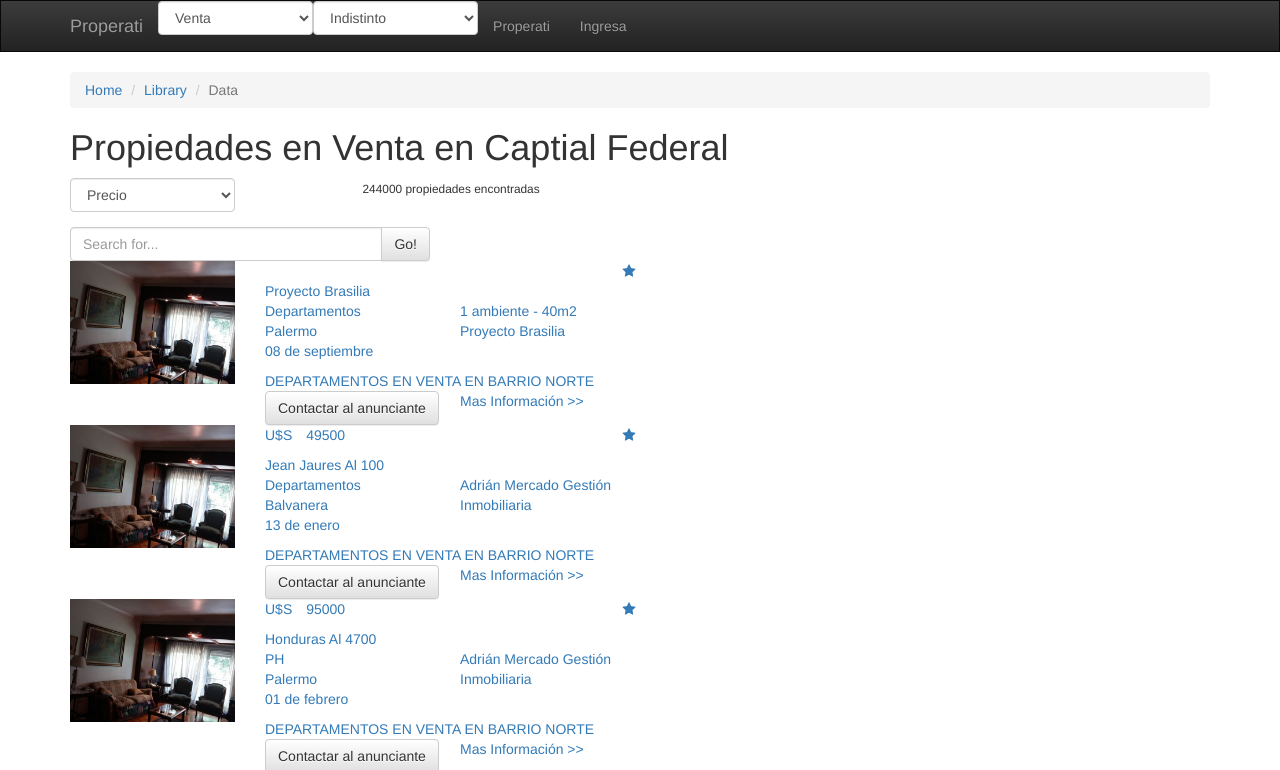
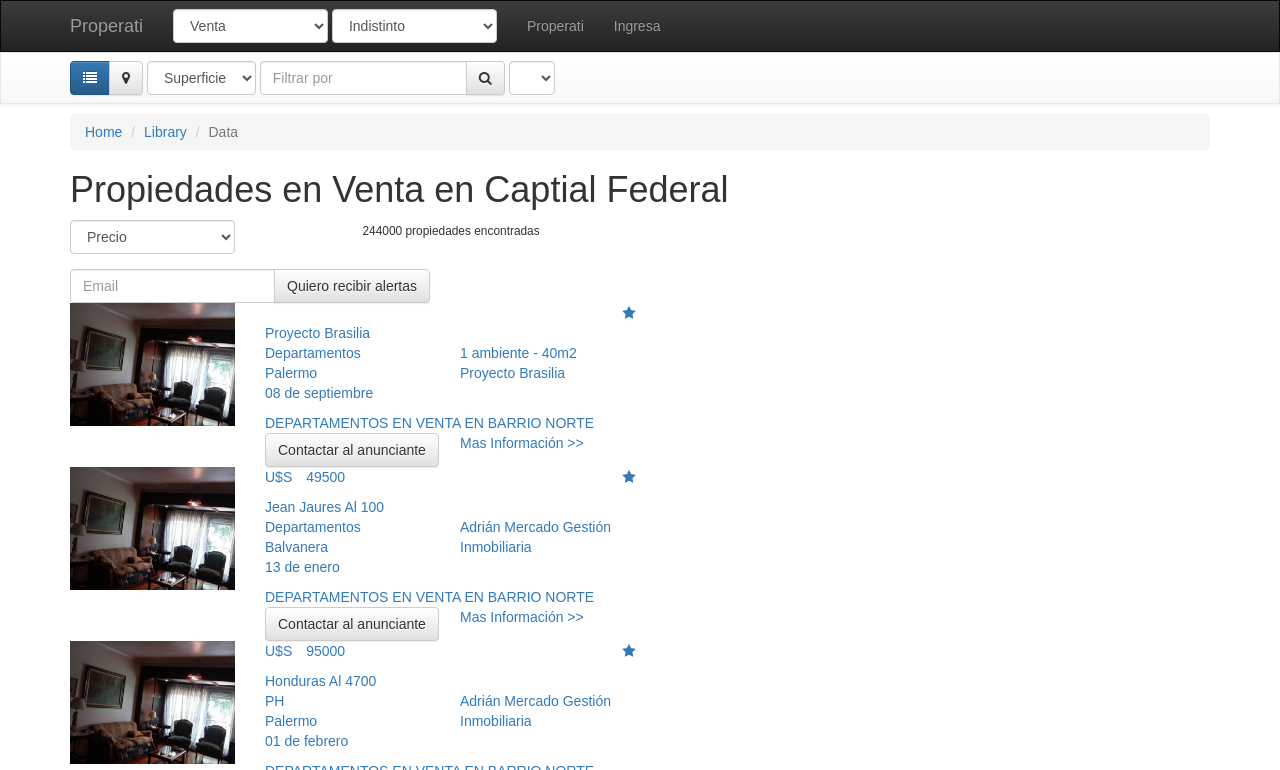
Before and after one commit to Yanioconjota/angular-properarti, a website: page app/index.html in a window 1280 px wide. Shown: the top 770 px of the page. Drawn offline with nearby package versions, Linux system fonts and the light colour scheme; some packages are replaced by stand-ins of ours.

Commit message:
Developing new filters

```diff
--- a/app/controllers/header-controller.js
+++ b/app/controllers/header-controller.js
@@ -20,4 +20,10 @@ angular.module('app').controller('headerController',function(){
 
   hctrl.ambienteSelected = hctrl.ambiente[0];
 
+  hctrl.superficie = [
+    {name : "Superficie", id:0, jsonAttribute: "surface_total"}
+  ];
+
+  hctrl.superficieSelected = hctrl.superficie[0];
+
 });
--- a/app/controllers/list-controller.js
+++ b/app/controllers/list-controller.js
@@ -10,7 +10,7 @@ function listController(inmuebleService){
     {name : "Superficie", id:2, jsonAttribute: "surface_total"}
   ];
 
-  lsctrl.ordenSelected = lsctrl.ordenListado[0]
+  lsctrl.ordenSelected = lsctrl.ordenListado[0];
 
   inmuebleService.buscar().then(function(data){
     lsctrl.inmuebles = data;
--- a/app/index.html
+++ b/app/index.html
@@ -5,8 +5,8 @@
 	<head>
 
 		<meta charset="utf-8">
-		<meta name="author" content="Jesus Colavia" />
-		<meta name="Owner" content="Jesus Colavia">
+		<meta name="author" content="Janio Isacura | Alejandro Grinberg" />
+		<meta name="Owner" content="Janio Isacura | Alejandro Grinberg">
 
 		<!-- fonts -->
 		<link href='https://fonts.googleapis.com/css?family=Open+Sans:400,300,600,700' rel='stylesheet' type='text/css'>
@@ -15,6 +15,7 @@
 		<link rel="stylesheet" href="/node_modules/bootstrap/dist/css/bootstrap.min.css">
 		<link rel="stylesheet" href="/node_modules/bootstrap/dist/css/bootstrap-theme.min.css">
 		<link rel="stylesheet" href="/node_modules/font-awesome/css/font-awesome.css">
+		<link rel="stylesheet" href="/statics/css/main.css">
 
 		<script src="/node_modules/angular/angular.min.js" charset="UTF-8"></script>
 		<script src="/node_modules/angular-ui-router/release/angular-ui-router.min.js" charset="UTF-8"></script>
--- a/app/partials/header.html
+++ b/app/partials/header.html
@@ -1,4 +1,5 @@
-<nav class="navbar navbar-inverse" style="border-radius:0" ng-controller="headerController as hctrl">
+<span ng-controller="headerController as hctrl">
+  <nav class="navbar navbar-inverse">
     <div class="container">
       <div class="navbar-header">
         <button class="navbar-toggle collapsed" data-toggle="collapse" data-target="#bs-example-navbar-collapse-1" aria-expanded="false">
@@ -9,22 +10,47 @@
         <a class="navbar-brand" href="#">Properati</a>
       </div>
       <div class="collapse navbar-collapse" id="bs-example-navbar-collapse-1">
-      <ul class="nav navbar-nav">
-        <li>
+        <form action="" class="navbar-form navbar-left">
           <div class="form-group">
             <select name="" id="" class="form-control" ng-options="item.name for item in hctrl.operacion track by item.id" ng-model="hctrl.operacionSelected">
             </select>
           </div>
-        </li>
-        <li>
           <div class="form-group">
             <select name="" id="" class="form-control" ng-options="item.name for item in hctrl.ambiente track by item.id" ng-model="hctrl.ambienteSelected">
             </select>
           </div>
-        </li>
+        </form>
+        <ul class="nav navbar-nav">
           <li><a href="">Properati</a></li>
           <li><a href="">Ingresa</a></li>
         </ul>
       </div>
     </div>
   </nav>
+  <nav class="navbar navbar-default">
+    <div class="container">
+      <div class="row">
+        <form action="" class="navbar-form navbar-left">
+          <div class="btn-group">
+            <button class="btn btn-primary  "><i class="fa fa-list"></i></button>
+            <button class="btn btn-default"><i class="fa fa-map-marker"></i></button>
+          </div>
+          <div class="form-group">
+            <select name="" id="" class="form-control"
+            ng-model="hctrl.superficieSelected" ng-options="item.name for item in hctrl.superficie track by item.id">
+            </select>
+            <div class="input-group">
+              <input type="text" class="form-control" placeholder="Filtrar por">
+              <span class="input-group-btn">
+                <button class="btn btn-default" type="button">
+                  <i class="fa fa-search"></i>
+                </button>
+              </span>
+            </div>
+            <select name="" id="" class="form-control"></select>
+          </div>
+        </form>
+      </div>
+    </div>
+  </nav>
+</span>
--- a/app/partials/list.html
+++ b/app/partials/list.html
@@ -22,9 +22,9 @@
     <div class="row">
       <div class="col-sm-8">
         <div class="input-group">
-          <input type="text" class="form-control" placeholder="Search for...">
+          <input type="text" class="form-control" placeholder="Email">
           <span class="input-group-btn">
-            <button class="btn btn-default" type="button">Go!</button>
+            <button class="btn btn-default" type="button">Quiero recibir alertas</button>
           </span>
         </div>
       </div>
--- a/statics/scss/lib.scss
+++ b/statics/scss/lib.scss
@@ -5,7 +5,6 @@ html, body{
 	padding:0;
 	margin:0;
 	position: relative;
-	overflow: hidden;
 	height:100%
 }
 
--- a/statics/scss/main.scss
+++ b/statics/scss/main.scss
@@ -8,3 +8,8 @@ body{
 	background-color:$lightBgColor;
 
 }
+
+nav[class*="navbar-"]{
+	border-radius: 0 !important;
+	margin-bottom: 0;
+}
```
Also changed, not shown: statics/css/lib.css, statics/css/main.css, 2 other files. Lines whose indentation alone changed are shown as unchanged.
